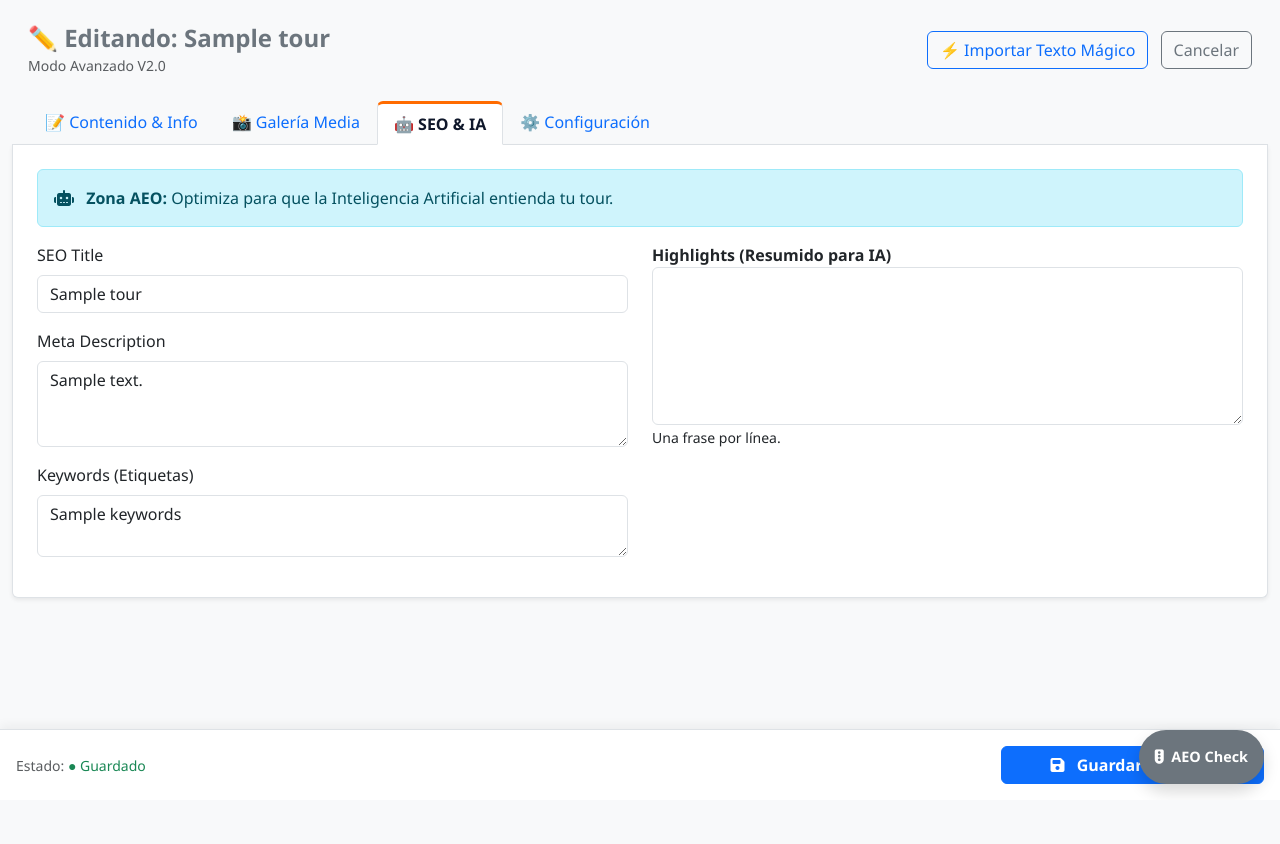
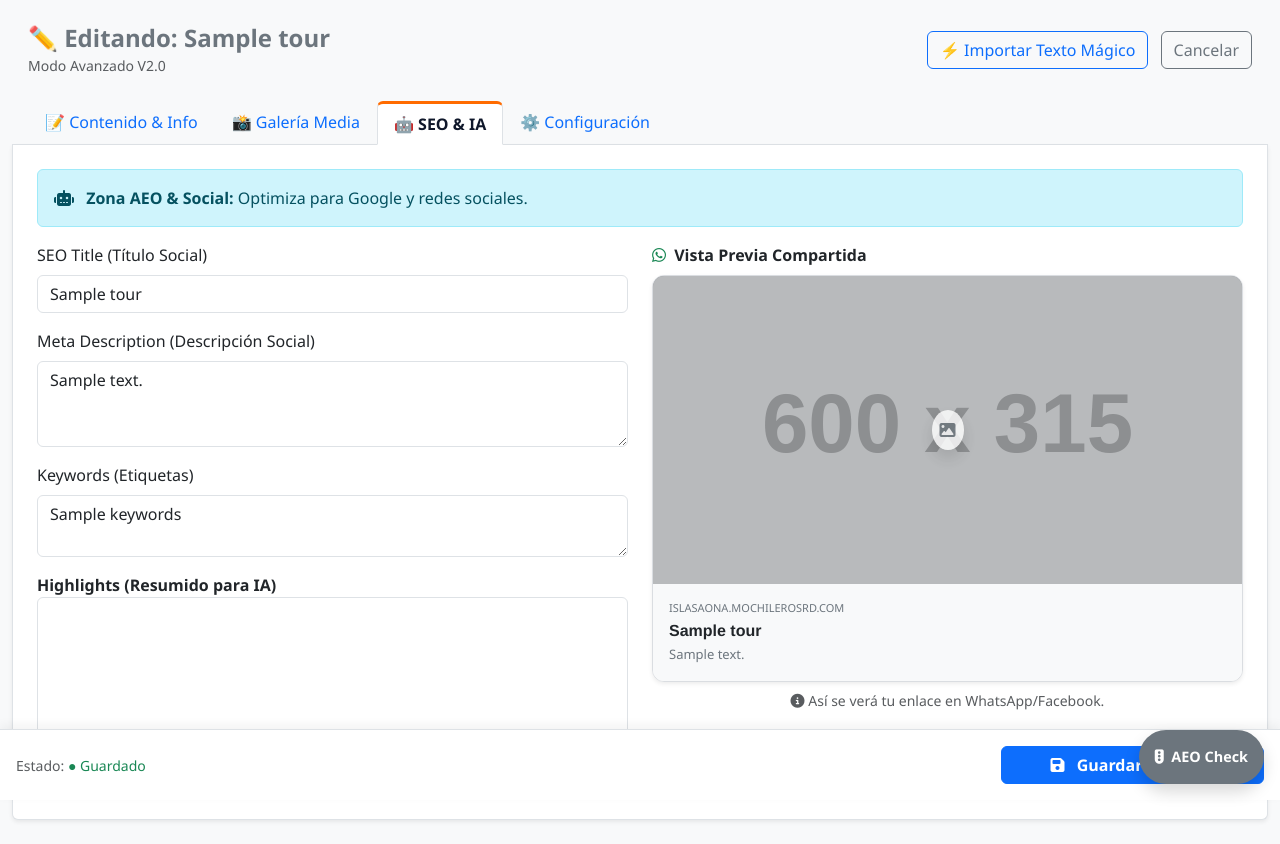
Before and after one commit to Georgedeberas/islasaona_PHP, a PHP site: template src/Views/admin/tours/edit.php in a window 1280 px wide, after a click on "🤖 SEO & IA". Before the commit the page ends 793 px from the top, so only its background shows below. Run offline with PHP 8.4, Linux system fonts and the light colour scheme; the template is opened without the code that fills it: most values are stand-ins (such as "Sample title", 1, 10 or a date in 2020); grey boxes labelled with a size stand in for pictures from a placeholder-image service; some libraries are stand-ins or nearby versions.

Commit message:
Feat: Completed Phase 5 - Open Graph Preview in Admin

```diff
--- a/src/Views/admin/tours/edit.php
+++ b/src/Views/admin/tours/edit.php
@@ -241,28 +241,66 @@ if (isset($_GET['success'])): ?>
             <div class="tab-pane fade" id="tab-seo">
                  <div class="alert alert-info">
                     <i class="fas fa-robot me-2"></i>
-                    <strong>Zona AEO:</strong> Optimiza para que la Inteligencia Artificial entienda tu tour.
+                    <strong>Zona AEO & Social:</strong> Optimiza para Google y redes sociales.
                  </div>
                  <div class="row">
                      <div class="col-md-6">
                         <div class="mb-3">
-                            <label class="form-label">SEO Title</label>
-                            <input type="text" name="seo_title" class="form-control" value="<?= htmlspecialchars($tour['seo_title'] ?? '') ?>">
+                            <label class="form-label">SEO Title (Título Social)</label>
+                            <input type="text" name="seo_title" id="seo_title" class="form-control" value="<?= htmlspecialchars($tour['seo_title'] ?? '') ?>" placeholder="Se usará el título principal si está vacío">
                         </div>
                         <div class="mb-3">
-                            <label class="form-label">Meta Description</label>
-                            <textarea name="seo_description" class="form-control" rows="3"><?= htmlspecialchars($tour['seo_description'] ?? '') ?></textarea>
+                            <label class="form-label">Meta Description (Descripción Social)</label>
+                            <textarea name="seo_description" id="seo_description" class="form-control" rows="3" placeholder="Resumen atractivo para Google y WhatsApp"><?= htmlspecialchars($tour['seo_description'] ?? '') ?></textarea>
                         </div>
                         <div class="mb-3">
                             <label class="form-label">Keywords (Etiquetas)</label>
                              <textarea name="keywords" class="form-control" rows="2"><?= htmlspecialchars($tour['keywords'] ?? '') ?></textarea>
                         </div>
+                        <div class="mb-3">
+                            <label class="fw-bold">Highlights (Resumido para IA)</label>
+                            <textarea name="tour_highlights" class="form-control" rows="6"><?= isset($tour['tour_highlights']) ? implode("\n", json_decode($tour['tour_highlights'], true) ?? []) : '' ?></textarea>
+                            <small class="text-muted">Una frase por línea.</small>
+                        </div>
                      </div>
                      <div class="col-md-6">
-                         <div class="mb-3">
-                             <label class="fw-bold">Highlights (Resumido para IA)</label>
-                             <textarea name="tour_highlights" class="form-control" rows="6"><?= isset($tour['tour_highlights']) ? implode("\n", json_decode($tour['tour_highlights'], true) ?? []) : '' ?></textarea>
-                             <small>Una frase por línea.</small>
+                         <!-- OG Preview -->
+                         <div class="sticky-top" style="top: 100px; z-index: 1;">
+                             <label class="form-label fw-bold mb-2"><i class="fab fa-whatsapp text-success me-1"></i> Vista Previa Compartida</label>
+                             <div class="card shadow-sm" style="max-width: 100%; border-radius: 12px; overflow: hidden; border: 1px solid #dadde1;">
+                                 <!-- Fake Image -->
+                                 <div class="bg-secondary d-flex align-items-center justify-content-center text-white position-relative" style="aspect-ratio: 1.91/1; overflow: hidden;" id="og-image-container">
+                                     <?php
+                                        $coverImg = 'https://placehold.co/600x315/e2e8f0/475569?text=Portada';
+                                        if(!empty($tourImages)) {
+                                            foreach($tourImages as $ti) {
+                                                if($ti['is_cover']) {
+                                                    $coverImg = '/' . ltrim($ti['image_path'], '/');
+                                                    break;
+                                                }
+                                            }
+                                        }
+                                     ?>
+                                     <img src="<?= $coverImg ?>" id="og-img-preview" class="w-100 h-100 object-fit-cover" style="opacity: 0.8;">
+                                     <div class="position-absolute bg-white rounded-circle p-2 shadow" style="opacity:0.8;">
+                                         <i class="fas fa-image text-secondary"></i>
+                                     </div>
+                                 </div>
+
+                                 <!-- Content -->
+                                 <div class="p-3 bg-light" style="background: #f0f2f5;">
+                                     <div class="small text-uppercase text-secondary mb-1" style="font-size: 11px;">ISLASAONA.MOCHILEROSRD.COM</div>
+                                     <h6 class="fw-bold mb-1 text-dark" id="og-title-preview" style="font-family: Helvetica, Arial, sans-serif; line-height: 1.3;">
+                                         <?= !empty($tour['seo_title']) ? $tour['seo_title'] : ($tour['title'] ?? 'Título del Tour') ?>
+                                     </h6>
+                                     <p class="small text-secondary m-0 text-truncate" id="og-desc-preview" style="font-size: 13px;">
+                                         <?= !empty($tour['seo_description']) ? $tour['seo_description'] : 'Descripción breve que aparecerá al compartir...' ?>
+                                     </p>
+                                 </div>
+                             </div>
+                             <div class="mt-2 small text-muted text-center">
+                                 <i class="fas fa-info-circle"></i> Así se verá tu enlace en WhatsApp/Facebook.
+                             </div>
                          </div>
                      </div>
                  </div>
```
